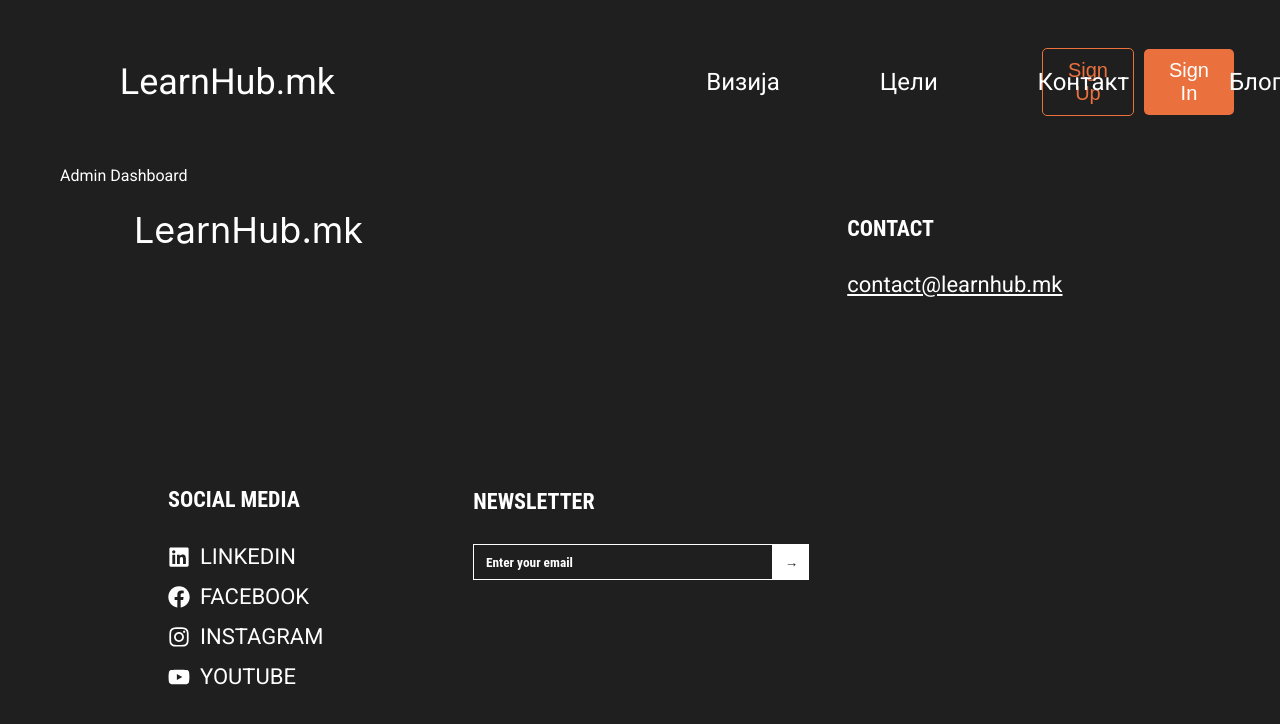
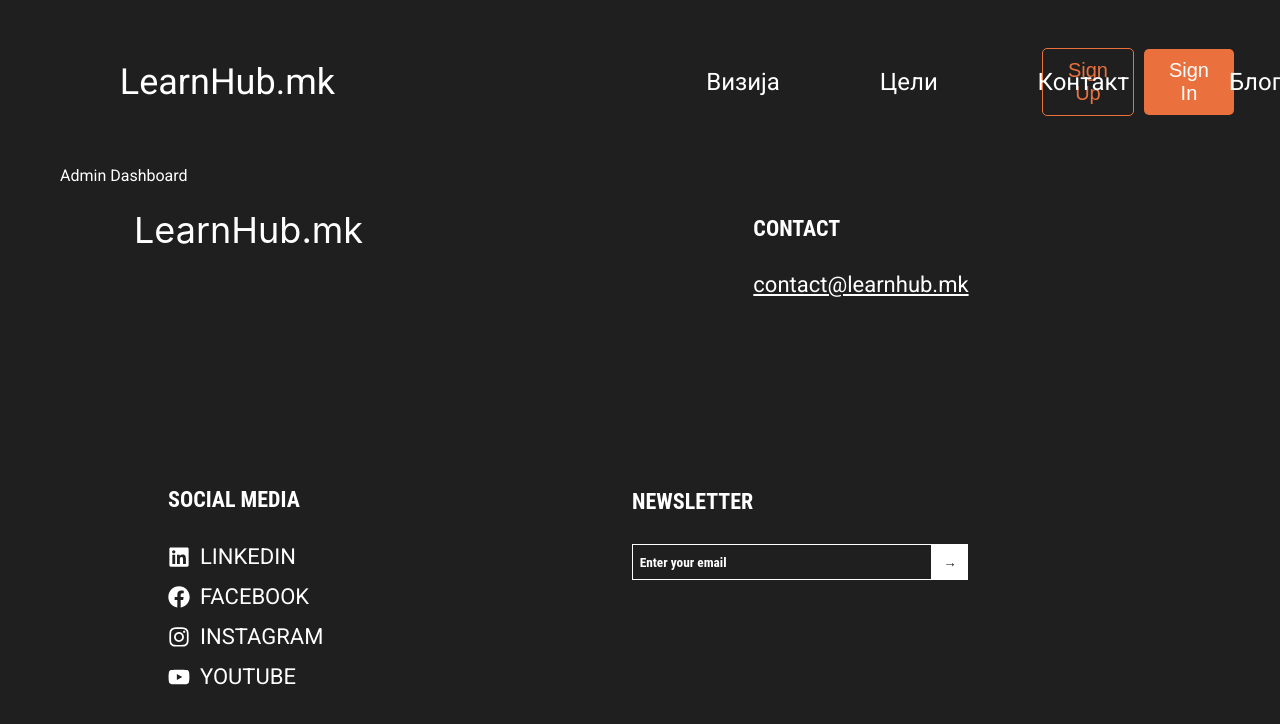
Before and after one commit to learnhubmk/app, a Next.js app: page /admin-dashboard in a window 1280 px wide. Shown: the top 724 px of the page. Built offline with nearby package versions, Linux system fonts and the light colour scheme.

Commit message:
Update responsive footer

```diff
--- a/components/reusable-components/footer/footer.module.scss
+++ b/components/reusable-components/footer/footer.module.scss
@@ -37,13 +37,14 @@
 }
 
 .contactSection {
+  flex: 2;
   padding-bottom: 8.18em;
 
   & a {
     font-family: 'Roboto', sans-serif;
     font-weight: 300;
     margin-right: 6.25em;
-    margin-left: 16em;
+    margin-left: 12em;
     margin-bottom: 8em;
     text-decoration: underline;
     color: inherit;
@@ -51,27 +52,30 @@
 }
 
 .contactSection p:first-child {
-  flex: 0;
+  flex: 2;
   font-family: 'Roboto Condensed', sans-serif;
   font-weight: 700;
   margin-right: 5em;
-  margin-left: 16em;
+  margin-left: 12em;
   margin-bottom: 1.3em;
 }
 
 .socialMediaSection {
-  flex: 0;
+  flex: 1;
   font-family: 'Roboto Condensed', sans-serif;
   font-weight: 700;
   text-transform: uppercase;
   padding-bottom: 2.5em;
   padding-left: 4em;
+  margin-right: 180px;
 
   & p {
+    flex: 1;
     padding-bottom: 1.3em;
   }
 
   & a {
+    flex: 1;
     display: flex;
     align-items: center;
     margin-bottom: 12px;
@@ -80,16 +84,14 @@
     font-family: 'Roboto', sans-serif;
     font-weight: 300;
     gap: 10px;
-    padding-right: 0;
   }
 }
 
 .newsletterSection {
-  flex: 1;
+  flex: 2;
   font-family: 'Roboto Condensed', sans-serif;
   font-weight: 700;
   padding-bottom: 8em;
-  padding-left: 150px;
 
   & p {
     padding-bottom: 1.3em;
@@ -100,16 +102,15 @@
   background-color: var(--bg-color);
   border: 1px solid var(--text-color);
   padding: 0.5em;
-  height: 36px;
   cursor: text;
   width: 60%;
   max-width: 300px;
   color: var(--text-color);
+  height: 36px;
 }
 
 .newsletterSection input::placeholder {
   color: var(--text-color);
-  padding-left: 5px;
 }
 
 .newsletterSection button {
```
